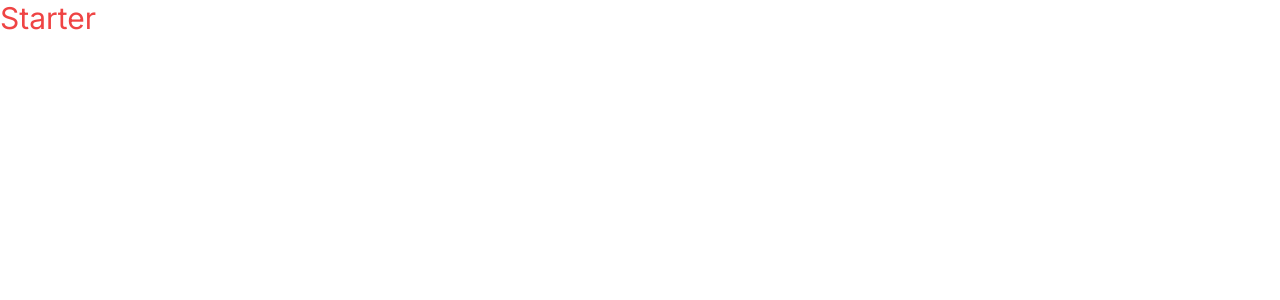
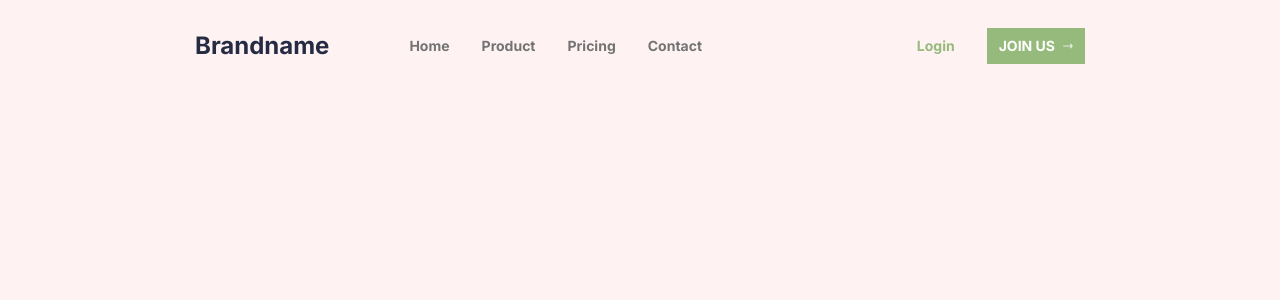
Before and after one commit to arifulsajib/yy-ventures-task, a Next.js app: page / in a window 1280 px wide. Shown: the top 300 px of the page. Built offline with nearby package versions, Linux system fonts and the light colour scheme.

Commit message:
navbar done

```diff
--- /dev/null
+++ b/app/components/Navigation.tsx
@@ -0,0 +1,80 @@
+"use client";
+
+import Image from "next/image";
+import Link from "next/link";
+import rightArrow from "../../public/right-arrow.png";
+import { useState } from "react";
+
+const Navigation = () => {
+  const [toggleMenu, setToggleMenu] = useState(false);
+  const menuItems = ["Home", "Product", "Pricing", "Contact"];
+  return (
+    <header className="mx-8 lg:mx-[195px]">
+      <nav className="max-w-7xl mx-auto">
+        <div className="flex justify-between items-center my-7">
+          {/* BrandName */}
+          <div className="me-20">
+            <Link href="/" className="flex gap-1 font-bold text-deepblue-color items-center text-2xl">
+              <span>Brandname</span>
+            </Link>
+          </div>
+
+          {/* Menu */}
+          <div className={`flex-1 lg:flex justify-between items-center lg:flex-row lg:static hidden`}>
+            {/* menu items */}
+            <div className="flex gap-8 text-sm font-bold text-lightgrey-color">
+              {menuItems.map((item) => (
+                <Link href="#" key={item}>
+                  {item}
+                </Link>
+              ))}
+            </div>
+            {/* Login and signup */}
+            <div className="flex gap-8 items-center">
+              <Link href="#" className="text-lightgreen-color font-bold text-sm">
+                Login
+              </Link>
+              <Link href="#" className="flex items-center bg-lightgreen-color uppercase text-sm font-bold text-white py-2 px-3">
+                <div className="me-2">Join Us</div>
+                <Image src={rightArrow} alt="arrow" width={10} height={10} />
+              </Link>
+            </div>
+          </div>
+
+          {/* Hamburger */}
+          <div className="lg:hidden">
+            <button onClick={() => setToggleMenu(!toggleMenu)}>
+              <svg xmlns="http://www.w3.org/2000/svg" className="h-6 w-6" fill="none" viewBox="0 0 24 24" stroke="currentColor">
+                <path strokeLinecap="round" strokeLinejoin="round" strokeWidth="2" d="M4 6h16M4 12h16M4 18h16" />
+              </svg>
+            </button>
+          </div>
+        </div>
+
+        {/* Mobile Menu */}
+        <div className={`fixed z-40 w-full  bg-light-color overflow-hidden flex flex-col lg:hidden gap-12  origin-top duration-700 ${!toggleMenu ? "h-0" : "h-full"}`}>
+          <div className="px-8">
+            <div className="flex flex-col gap-8 font-bold tracking-wider">
+              {menuItems.map((item) => (
+                <Link href="#" key={item}>
+                  {item}
+                </Link>
+              ))}
+              <Link href="#" className="text-lightgreen-color font-bold text-sm">
+                Login
+              </Link>
+              <div className="inline-flex items-center">
+                <Link href="#" className="inline-flex w-auto items-center bg-lightgreen-color uppercase text-sm font-bold text-white py-2 px-3">
+                  <div className="me-2">Join Us</div>
+                  <Image src={rightArrow} alt="arrow" width={10} height={10} />
+                </Link>
+              </div>
+            </div>
+          </div>
+        </div>
+      </nav>
+    </header>
+  );
+};
+
+export default Navigation;
--- a/app/globals.css
+++ b/app/globals.css
@@ -3,20 +3,16 @@
 @tailwind utilities;
 
 :root {
-  --foreground-rgb: 0, 0, 0;
-  --background-start-rgb: 214, 219, 220;
-  --background-end-rgb: 255, 255, 255;
-}
-
-@media (prefers-color-scheme: dark) {
-  :root {
-    --foreground-rgb: 255, 255, 255;
-    --background-start-rgb: 0, 0, 0;
-    --background-end-rgb: 0, 0, 0;
-  }
+  --light-color: #fff2f3;
+  --cream-color: #febc94;
+  --deepblue-color: #252b42;
+  --maroon-color: #a01a10;
+  --lightgreen-color: #96ba7b;
+  --lightgrey-color: #737373;
 }
 
 body {
+  background-color: var(--light-color);
 }
 
 @layer utilities {
--- a/app/page.tsx
+++ b/app/page.tsx
@@ -1,7 +1,9 @@
+import Navigation from "./components/Navigation";
+
 export default function Home() {
   return (
     <main>
-      <h1 className="text-3xl text-red-500">Starter</h1>
+      <Navigation />
     </main>
   );
 }
--- a/tailwind.config.ts
+++ b/tailwind.config.ts
@@ -1,20 +1,23 @@
 import type { Config } from "tailwindcss";
 
 const config: Config = {
-  content: [
-    "./pages/**/*.{js,ts,jsx,tsx,mdx}",
-    "./components/**/*.{js,ts,jsx,tsx,mdx}",
-    "./app/**/*.{js,ts,jsx,tsx,mdx}",
-  ],
+  content: ["./pages/**/*.{js,ts,jsx,tsx,mdx}", "./components/**/*.{js,ts,jsx,tsx,mdx}", "./app/**/*.{js,ts,jsx,tsx,mdx}"],
   theme: {
     extend: {
       backgroundImage: {
         "gradient-radial": "radial-gradient(var(--tw-gradient-stops))",
-        "gradient-conic":
-          "conic-gradient(from 180deg at 50% 50%, var(--tw-gradient-stops))",
+        "gradient-conic": "conic-gradient(from 180deg at 50% 50%, var(--tw-gradient-stops))"
       },
-    },
+      colors: {
+        "light-color": "var(--light-color)",
+        "cream-color": "var(--cream-color)",
+        "deepblue-color": "var(--deepblue-color)",
+        "maroon-color": "var(--maroon-color)",
+        "lightgreen-color": "var(--lightgreen-color)",
+        "lightgrey-color": "var(--lightgrey-color)"
+      }
+    }
   },
-  plugins: [],
+  plugins: []
 };
 export default config;
```
Also changed, not shown: public/right-arrow.png (added).
